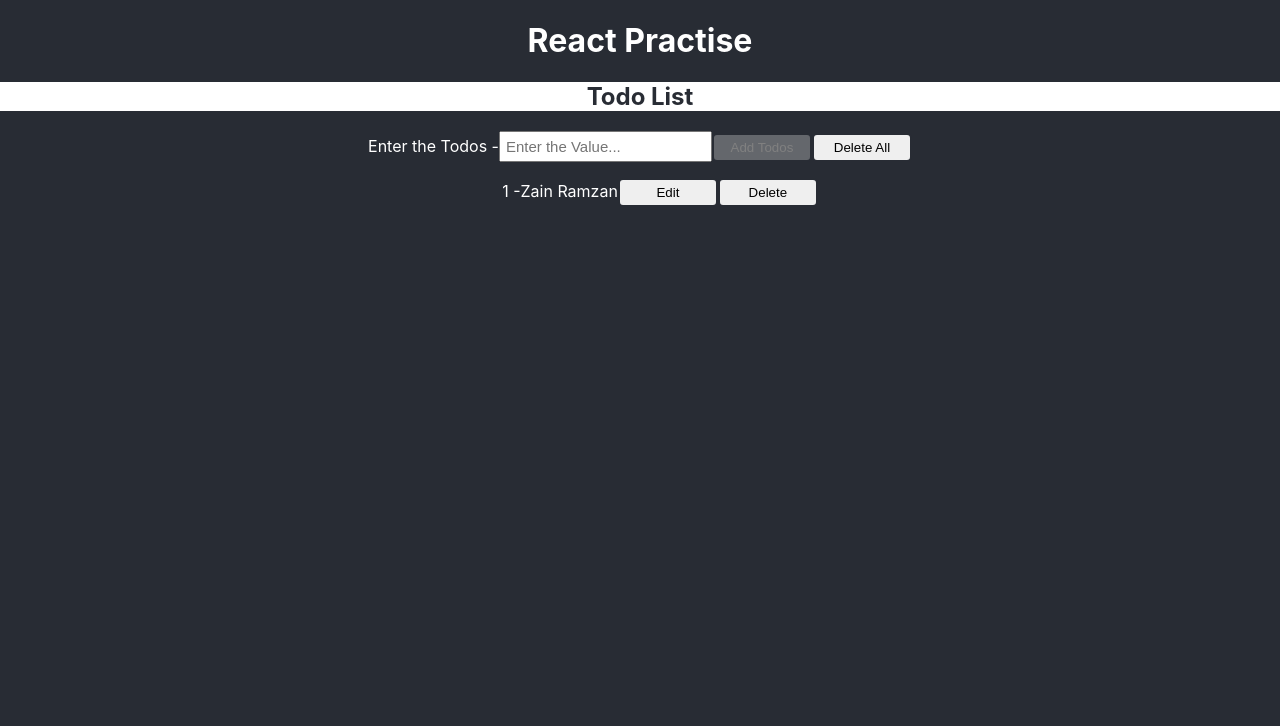
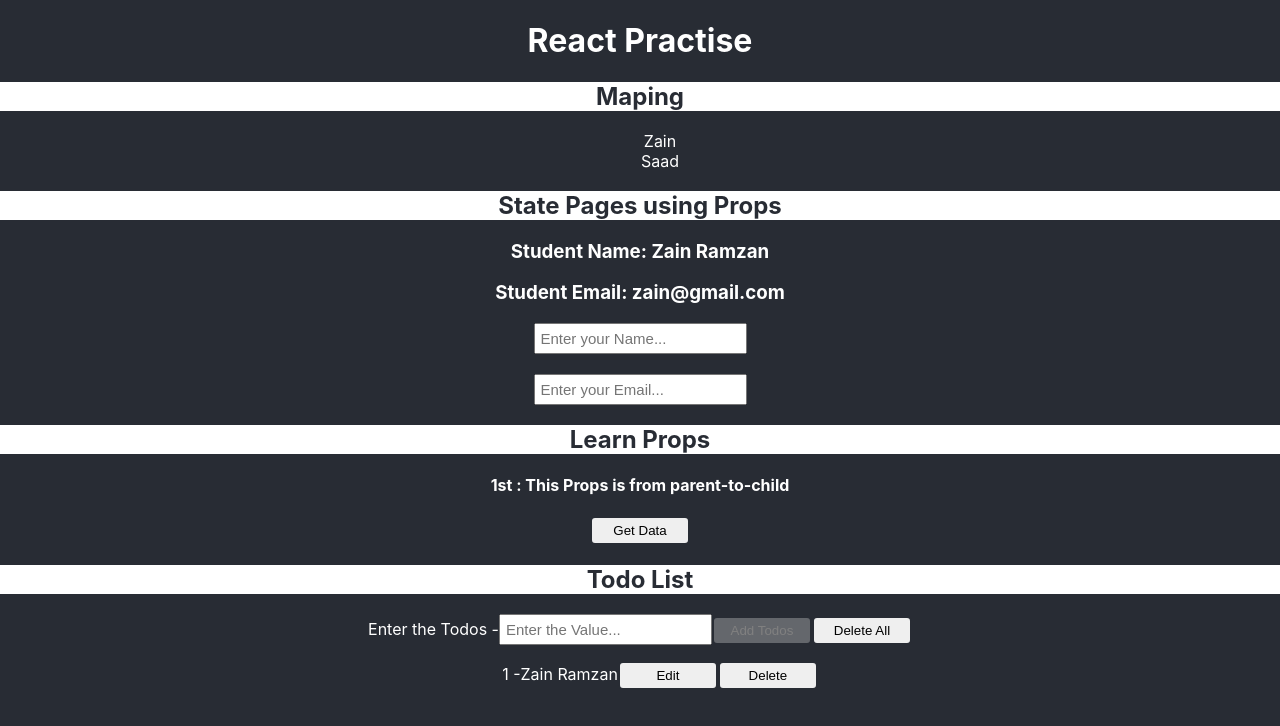
Before and after one commit to zain-ramzan/Web-Mobile-Hybrid-App-Development_Practise, a React (Create React App) app in the folder React/react-practise/: page / in a window 1280 px wide. Shown: the top 726 px of the page. Built offline with nearby package versions, Linux system fonts and the light colour scheme.

Commit message:
Add Delete-All Option in the Todos Application using React

```diff
--- a/React/react-practise/src/App.js
+++ b/React/react-practise/src/App.js
@@ -15,9 +15,9 @@ class App extends React.Component {
     return (
       <div>
         <h1>React Practise</h1>
-        {/* <Maping page="State Pages using Props" />
+        <Maping page="State Pages using Props" />
         <Learn page="State Pages using Props" />
-        <LearnProps message="This Props is from parent-to-child" getData={this.get_data} /> */}
+        <LearnProps message="This Props is from parent-to-child" getData={this.get_data} />
         <Todos />
       </div>
     );
```
